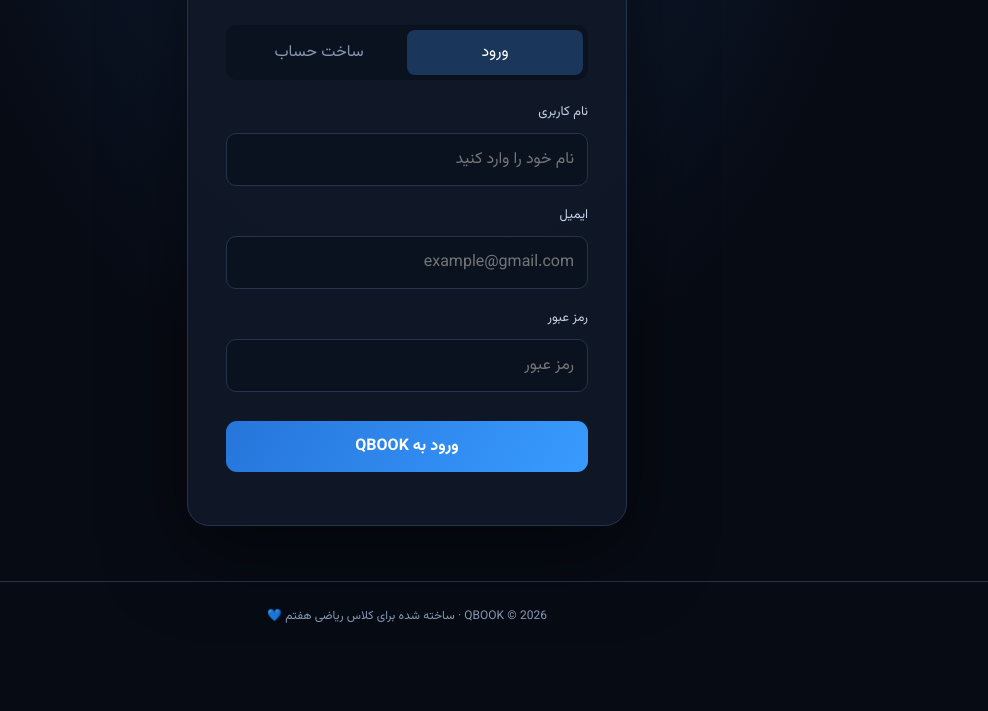
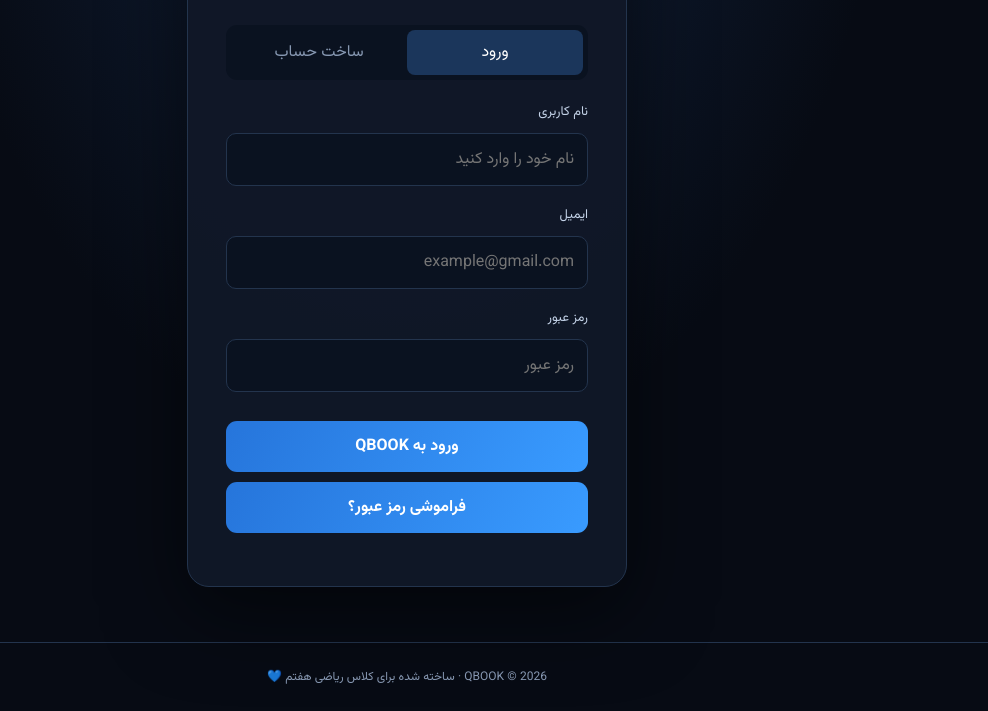
Before and after one commit to heranosh/qbook, a plain HTML site: page index.html in a window 1280 px wide. Shown: the part 344-1055 px from the top of the page, without its empty margins (233-1221 px from the left). Before the commit the page ends 994 px from the top, so only its background shows below. Drawn offline with nearby package versions, Linux system fonts and the light colour scheme.

Commit message:
Update index.html

```diff
--- a/index.html
+++ b/index.html
@@ -62,7 +62,11 @@
   </button>
 </form>
 
-        <p id="authMessage" class="message"></p>
+<button type="button" id="forgotPassword" class="primary-btn full">
+  فراموشی رمز عبور؟
+</button>
+
+<p id="authMessage" class="message"></p>
       </div>
     </section>
 
```
